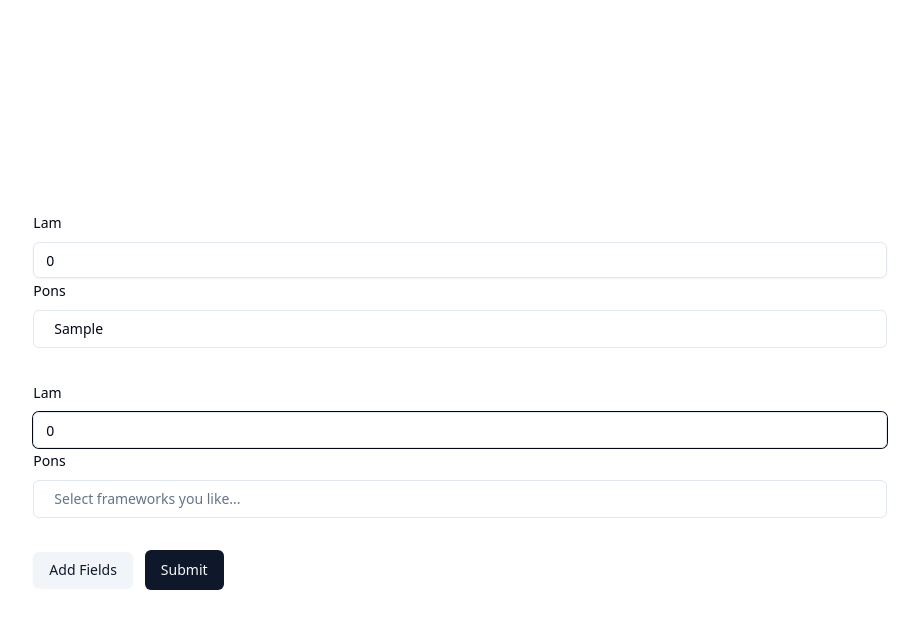
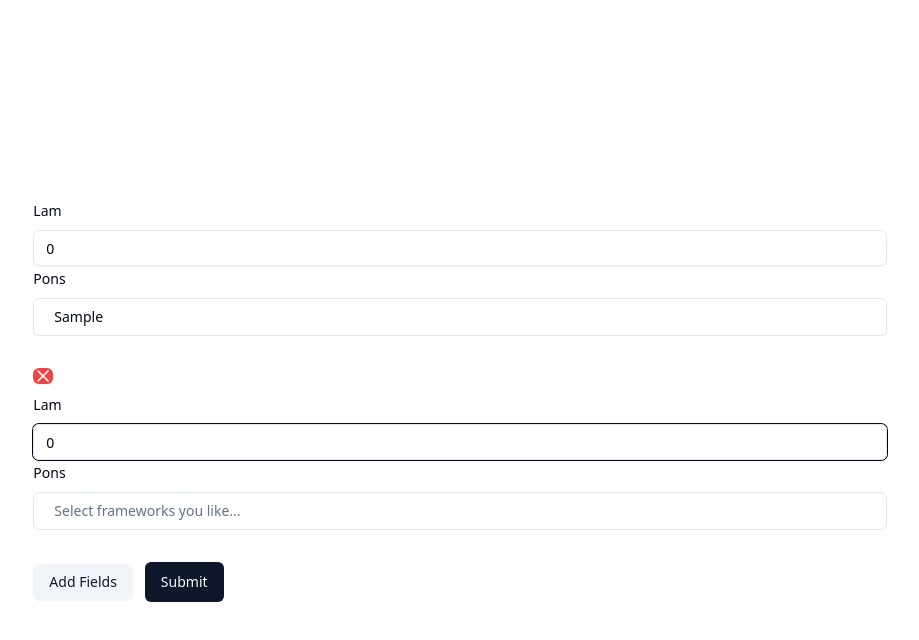
Before and after one commit to jaomuro/multi-select, a React (Vite) app: page / in a window 1280 px wide. Both pictures are taken after typing "Sample" into the empty fields and a click on the button "Add Fields". Shown: the top 640 px of the page, without its empty margins (180-1099 px from the left). Built offline with nearby package versions, Linux system fonts and the light colour scheme.

Commit message:
Adiciona remove item no form dinâmico

```diff
--- a/src/components/form-ra-use-array-fields.tsx
+++ b/src/components/form-ra-use-array-fields.tsx
@@ -16,6 +16,7 @@ import MultipleSelector from '@/components/ui/multiple-selector'
 import { getArrayPopulated } from '@/lib/options-array'
 import { Input } from './ui/input'
 import { Button } from './ui/button'
+import { X } from 'lucide-react'
 
 const OPTIONS = getArrayPopulated()
 
@@ -50,7 +51,7 @@ const FormRAArrayfield = () => {
     handleSubmit,
     formState: { errors },
   } = form
-  const { fields, append } = useFieldArray({
+  const { fields, append, remove } = useFieldArray({
     control,
     name: 'isRaDisaster',
   })
@@ -73,6 +74,10 @@ const FormRAArrayfield = () => {
     }, 500)
   }
 
+  const handleRemoveFields = (index: number) => {
+    remove(index)
+  }
+
   const handleAddFields = () => {
     append({ lamNumber: 0, affectedPon: [] })
   }
@@ -82,6 +87,16 @@ const FormRAArrayfield = () => {
       <form onSubmit={handleSubmit(onSubmit)} className="w-2/3 space-y-6">
         {fields.map((item, index) => (
           <div key={item.id}>
+            {index !== 0 && (
+              <Button
+                variant="destructive"
+                type="button"
+                size="xs"
+                onClick={() => handleRemoveFields(index)}
+              >
+                <X size={20} />
+              </Button>
+            )}
             <FormField
               control={control}
               name={`isRaDisaster.${index}.lamNumber`}
--- a/src/components/ui/button.tsx
+++ b/src/components/ui/button.tsx
@@ -1,37 +1,38 @@
-import * as React from "react"
-import { Slot } from "@radix-ui/react-slot"
-import { cva, type VariantProps } from "class-variance-authority"
+import * as React from 'react'
+import { Slot } from '@radix-ui/react-slot'
+import { cva, type VariantProps } from 'class-variance-authority'
 
-import { cn } from "@/lib/utils"
+import { cn } from '@/lib/utils'
 
 const buttonVariants = cva(
-  "inline-flex items-center justify-center whitespace-nowrap rounded-md text-sm font-medium transition-colors focus-visible:outline-none focus-visible:ring-1 focus-visible:ring-ring disabled:pointer-events-none disabled:opacity-50",
+  'inline-flex items-center justify-center whitespace-nowrap rounded-md text-sm font-medium transition-colors focus-visible:outline-none focus-visible:ring-1 focus-visible:ring-ring disabled:pointer-events-none disabled:opacity-50',
   {
     variants: {
       variant: {
         default:
-          "bg-primary text-primary-foreground shadow hover:bg-primary/90",
+          'bg-primary text-primary-foreground shadow hover:bg-primary/90',
         destructive:
-          "bg-destructive text-destructive-foreground shadow-sm hover:bg-destructive/90",
+          'bg-destructive text-destructive-foreground shadow-sm hover:bg-destructive/90',
         outline:
-          "border border-input bg-background shadow-sm hover:bg-accent hover:text-accent-foreground",
+          'border border-input bg-background shadow-sm hover:bg-accent hover:text-accent-foreground',
         secondary:
-          "bg-secondary text-secondary-foreground shadow-sm hover:bg-secondary/80",
-        ghost: "hover:bg-accent hover:text-accent-foreground",
-        link: "text-primary underline-offset-4 hover:underline",
+          'bg-secondary text-secondary-foreground shadow-sm hover:bg-secondary/80',
+        ghost: 'hover:bg-accent hover:text-accent-foreground',
+        link: 'text-primary underline-offset-4 hover:underline',
       },
       size: {
-        default: "h-9 px-4 py-2",
-        sm: "h-8 rounded-md px-3 text-xs",
-        lg: "h-10 rounded-md px-8",
-        icon: "h-9 w-9",
+        default: 'h-9 px-4 py-2',
+        xs: 'h-4 rounded-md',
+        sm: 'h-8 rounded-md px-3 text-xs',
+        lg: 'h-10 rounded-md px-8',
+        icon: 'h-9 w-9',
       },
     },
     defaultVariants: {
-      variant: "default",
-      size: "default",
+      variant: 'default',
+      size: 'default',
     },
-  }
+  },
 )
 
 export interface ButtonProps
@@ -42,7 +43,7 @@ export interface ButtonProps
 
 const Button = React.forwardRef<HTMLButtonElement, ButtonProps>(
   ({ className, variant, size, asChild = false, ...props }, ref) => {
-    const Comp = asChild ? Slot : "button"
+    const Comp = asChild ? Slot : 'button'
     return (
       <Comp
         className={cn(buttonVariants({ variant, size, className }))}
@@ -50,8 +51,8 @@ const Button = React.forwardRef<HTMLButtonElement, ButtonProps>(
         {...props}
       />
     )
-  }
+  },
 )
-Button.displayName = "Button"
+Button.displayName = 'Button'
 
 export { Button, buttonVariants }
```
